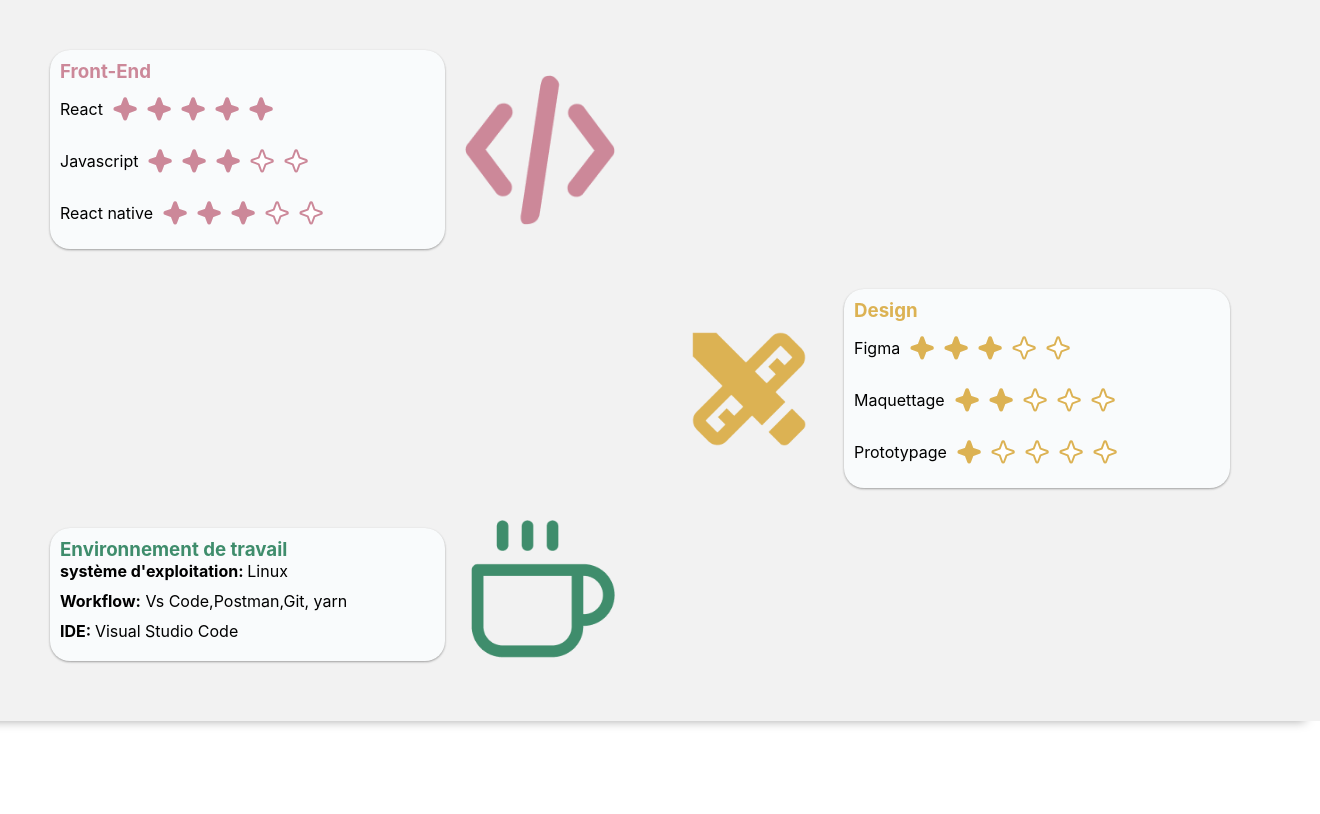
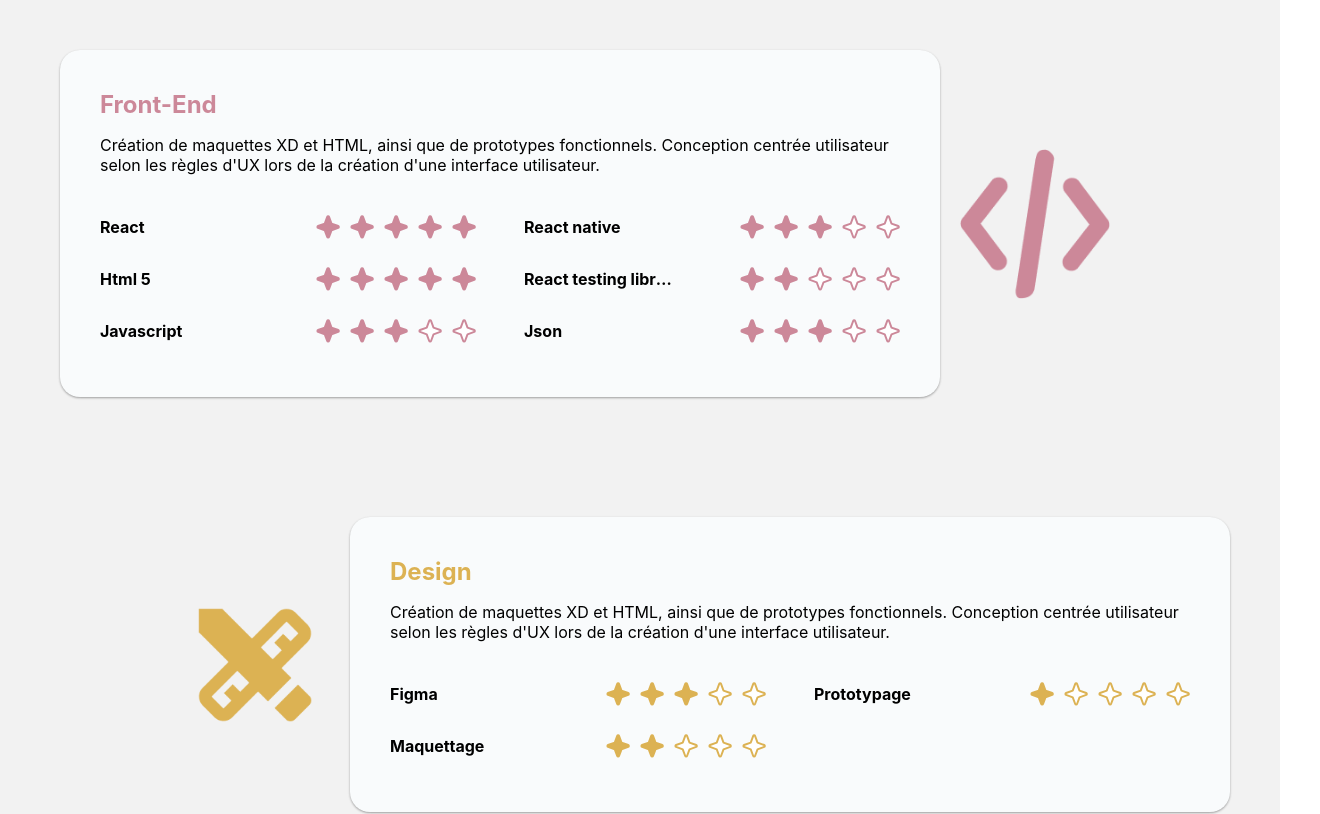
Before and after one commit to Zubiik/curiculum_vitae, a React (Create React App) app: page / in a window 1280 px wide. Shown: the part 940-1754 px from the top of the page, 1320 px wide, since content can reach past the window. Built offline with nearby package versions, Linux system fonts and the light colour scheme.

Commit message:
fix: styled changes

```diff
--- a/src/Skills/index.js
+++ b/src/Skills/index.js
@@ -6,12 +6,17 @@
   StarsContainer,
   GreenTitleCustom,
   BoldText,
-  TextsContainer,
+  EnvInfos,
   Container,
   ImageCustom,
   ImageAndBoxCustom,
   ImageAndBoxCustomLeft,
-  GoldTitleCustom
+  GoldTitleCustom,
+  LeftPart,
+  RightPart,
+  BoxOfParts,
+  SkillLabel,
+  TextContainer,
 } from "./styled";
 import PinkStars from "../component/PinkStars";
 import GreenStars from "../component/GreenStars";
@@ -21,49 +26,90 @@
 
 function Skills() {
   return (
-    <Container >
+    <Container>
       <ImageAndBoxCustom>
         <BoxContainer>
+          <TextContainer>
             <TitleCustom>Front-End</TitleCustom>
+            <p>
+              Création de maquettes XD et HTML, ainsi que de prototypes
+              fonctionnels. Conception centrée utilisateur selon les règles d'UX
+              lors de la création d'une interface utilisateur.
+            </p>
+          </TextContainer>
+          <BoxOfParts>
+            <LeftPart>
               <StarsContainer>
-            <p>React</p>
+                <SkillLabel>React</SkillLabel>
                 <PinkStars level={[1, 2, 3, 4, 5]} />
               </StarsContainer>
               <StarsContainer>
-            <p>Javascript</p>
+                <SkillLabel>Html 5</SkillLabel>
+                <PinkStars level={[1, 2, 3, 4, 5]} />
+              </StarsContainer>
+              <StarsContainer>
+                <SkillLabel>Javascript</SkillLabel>
+                <PinkStars level={[1, 2, 3, null, null]} />
+              </StarsContainer>
+            </LeftPart>
+            <RightPart>
+              <StarsContainer>
+                <SkillLabel>React native</SkillLabel>
                 <PinkStars level={[1, 2, 3, null, null]} />
               </StarsContainer>
               <StarsContainer>
-            <p>React native</p>
+                <SkillLabel>React testing library</SkillLabel>
+                <PinkStars level={[1, 2, null, null, null]} />
+              </StarsContainer>
+              <StarsContainer>
+                <SkillLabel>Json</SkillLabel>
                 <PinkStars level={[1, 2, 3, null, null]} />
               </StarsContainer>
+            </RightPart>
+          </BoxOfParts>
         </BoxContainer>
         <ImageCustom src={frontEndImg} alt="frontEnd icon" />
       </ImageAndBoxCustom>
 
       <ImageAndBoxCustomLeft>
         <BoxContainer>
+          <TextContainer>
             <GoldTitleCustom>Design</GoldTitleCustom>
+            <p>
+              Création de maquettes XD et HTML, ainsi que de prototypes
+              fonctionnels. Conception centrée utilisateur selon les règles d'UX
+              lors de la création d'une interface utilisateur.
+            </p>
+          </TextContainer>
+          <BoxOfParts>
+            <LeftPart>
               <StarsContainer>
-            <p>Figma</p>
+                <SkillLabel>Figma</SkillLabel>
                 <GreenStars level={[1, 2, 3, null, null]} />
               </StarsContainer>
+
               <StarsContainer>
-            <p>Maquettage</p>
+                <SkillLabel>Maquettage</SkillLabel>
                 <GreenStars level={[1, 2, null, null, null]} />
               </StarsContainer>
+            </LeftPart>
+            <RightPart>
               <StarsContainer>
-            <p>Prototypage</p>
+                <SkillLabel>Prototypage</SkillLabel>
                 <GreenStars level={[1, null, null, null, null]} />
               </StarsContainer>
+            </RightPart>
+          </BoxOfParts>
         </BoxContainer>
         <ImageCustom src={design} alt="design icon" />
       </ImageAndBoxCustomLeft>
 
       <ImageAndBoxCustom>
         <BoxContainer>
+          <TextContainer>
             <GreenTitleCustom>Environnement de travail</GreenTitleCustom>
-          <TextsContainer>
+          </TextContainer>
+          <EnvInfos>
             <CustomTextLine>
               <BoldText>système d'exploitation: </BoldText>Linux
             </CustomTextLine>
@@ -75,7 +121,7 @@
             <CustomTextLine>
               <BoldText>IDE: </BoldText> Visual Studio Code
             </CustomTextLine>
-          </TextsContainer>
+          </EnvInfos>
         </BoxContainer>
         <ImageCustom src={workflow} alt="workflow icon" />
       </ImageAndBoxCustom>
--- a/src/Skills/styled.js
+++ b/src/Skills/styled.js
@@ -21,36 +21,78 @@
 `;
 
 export const Container = styled.div`
-  padding: 40px;
+  display: flex;
+  flex-direction: column;
   width: 100%;
   background-color: #f2f2f2;
   box-shadow: rgba(0, 0, 0, 0.35) 0px 15px 10px -15px;
 `;
+
 export const BoxContainer = styled.div`
-  width: 30%;
   display: flex;
   flex-direction: column;
+  justify-content: space-around;
+  /* min-height: 250px; */
+  width: 800px;
   box-shadow: rgba(0, 0, 0, 0.12) 0px 1px 3px, rgba(0, 0, 0, 0.24) 0px 1px 2px;
-  padding: 10px;
+  padding: 40px;
   margin: 20px;
   border-radius: 20px;
   background: ${({ theme }) => theme.lightColors.lightWhite};
-  @media all and (max-width: 480px) {
+  /* @media all and (max-width: 480px) {
     width: 100%;
-  }
+  } */
+`;
+
+export const TextContainer = styled.div`
+  display: flex;
+  flex-direction: column;
 `;
 
 export const StarsContainer = styled.div`
   display: flex;
+  justify-content: space-between;
 `;
 
-export const TitleCustom = styled.h3`
+export const LeftPart = styled.div`
+  display: flex;
+  flex-direction: column;
+  width: 47%;
+`;
+
+export const RightPart = styled.div`
+  display: flex;
+  flex-direction: column;
+  width: 47%;
+`;
+
+export const BoxOfParts = styled.div`
+  display: flex;
+  justify-content: space-between;
+  margin-top: 10px;
+`;
+
+export const SkillLabel = styled.p`
+  max-width: 150px;
+  white-space: nowrap;
+  overflow: hidden;
+  text-overflow: ellipsis;
+  font-weight: bold;
+`;
+
+export const TitleSize = styled.h3`
+  font-size: 24px;
+`;
+
+export const TitleCustom = styled(TitleSize)`
   color: ${({ theme }) => theme.colors.puce};
 `;
-export const GreenTitleCustom = styled.h3`
+
+export const GreenTitleCustom = styled(TitleSize)`
   color: ${({ theme }) => theme.colors.emerald};
 `;
-export const GoldTitleCustom = styled.h3`
+
+export const GoldTitleCustom = styled(TitleSize)`
   color: ${({ theme }) => theme.colors.gold};
 `;
 
@@ -58,10 +100,11 @@
   margin-bottom: 10px;
   font-weight: bold;
 `;
-export const TextsContainer = styled.div`
+export const EnvInfos = styled.div`
   display: flex;
   flex-direction: column;
   justify-content: space-between;
+  margin-top: 20px;
 `;
 
 export const CustomTextLine = styled.div`
@@ -70,16 +113,13 @@
 
 export const ImageCustom = styled.img`
   height: 150px;
-  :hover {
-    animation: ${bounce} 1s ease;
-  }
-  @media all and (max-width: 480px) {
+  /* @media all and (max-width: 480px) {
     display: none;
-  }
+  } */
 `;
 
 export const ImageAndBoxCustom = styled.div`
-  padding-left: 30px;
+  padding: 40px;
   display: flex;
   align-items: center;
 
```
Lines whose indentation alone changed are shown as unchanged.
